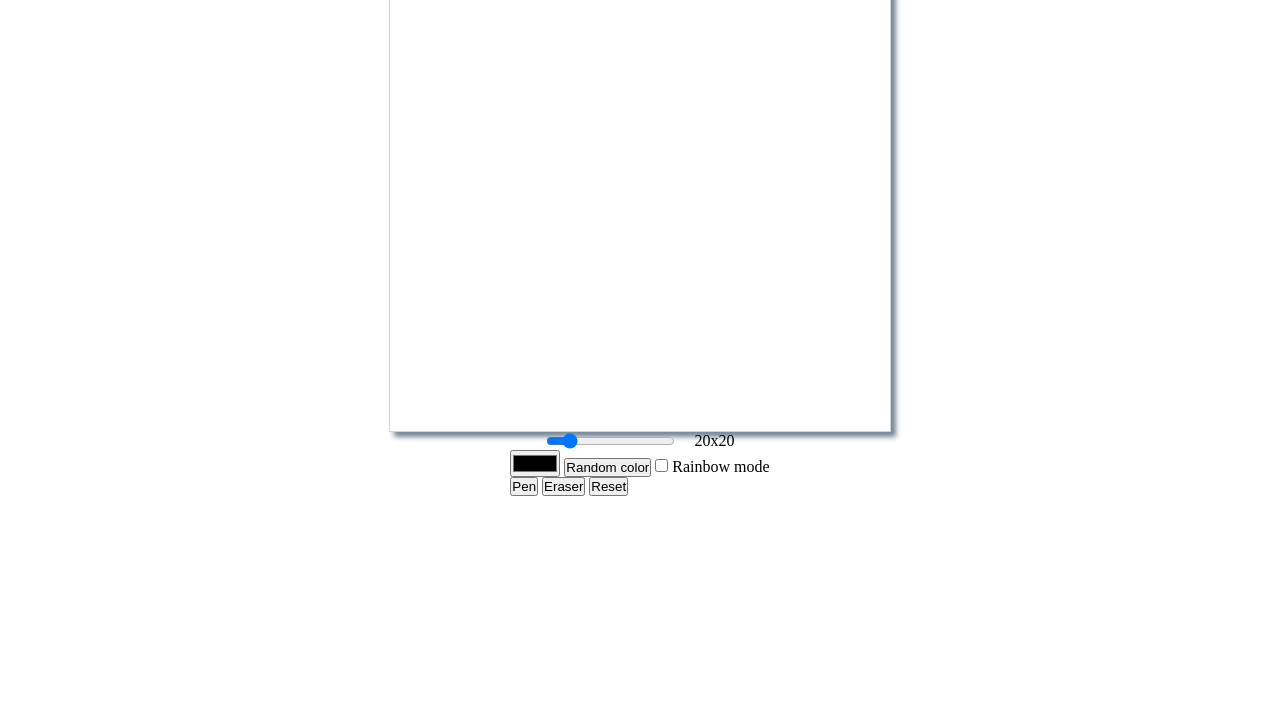
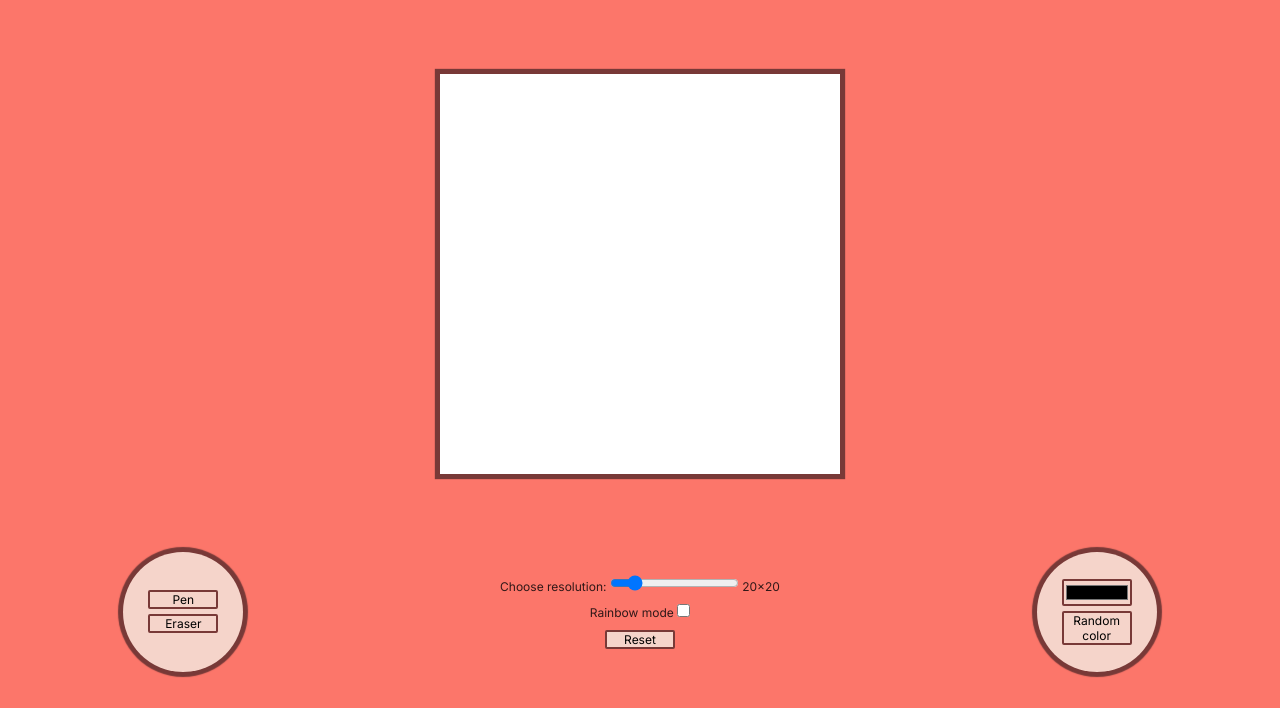
Before and after one commit to agiemza/etch-a-sketch, a plain HTML site: page index.html in a window 1280 px wide. Shown: the part 92-800 px from the top of the page. Drawn offline with Linux system fonts and the light colour scheme.

Commit message:
add etch a sketch looking styling

```diff
--- a/app.js
+++ b/app.js
@@ -52,12 +52,13 @@ function setEventListeners() {
 }
 
 function createGridElements(sideLength) {
-    settings.boxSide = `${500 / sideLength}px`
+    settings.boxSide = `${gridContainer.offsetWidth / sideLength}px`
     for (let i = 0; i < sideLength ** 2; i++) {
         const newElement = document.createElement("div")
         newElement.style.cssText = `
         width: ${settings.boxSide};
         height: ${settings.boxSide};
+        background-color: ${settings.canvasColor}
         `
         newElement.addEventListener("mouseover", handleMouseOver)
         newElement.addEventListener("mouseout", handleMouseLeave)
--- a/index.html
+++ b/index.html
@@ -17,20 +17,25 @@
         <section class="grid-container">
         </section>
         <section class="controls-container">
-            <div class="slider-container">
-                <input type="range" min="6" max="100" value="20" step="1" class="range-input">
-                <span class="current-range-container">20x20</span>
+            <div class="central-container">
+                <div class="slider-container">
+                    <label for="range">Choose resolution:</label>
+                    <input type="range" min="6" max="100" value="20" step="1" class="range-input" id="range">
+                    <span class="current-range-container">20x20</span>
+                </div>
+                <div class="rainbow-container">
+                    <label for="rainbow-mode">Rainbow mode</label>
+                    <input type="checkbox" class="rainbow-mode" id="rainbow-mode">
+                </div>
+                <button class="reset-button">Reset</button>
             </div>
-            <div class="color-picker-container">
+            <div class="color-container">
                 <input type="color" value="#000000" class="color-picker">
                 <button class="random-color">Random color</button>
-                <input type="checkbox" class="rainbow-mode" id="rainbow-mode">
-                <label for="rainbow-mode">Rainbow mode</label>
             </div>
             <div class="tools-container">
                 <button class="pen-button">Pen</button>
                 <button class="eraser-button">Eraser</button>
-                <button class="reset-button">Reset</button>
             </div>
         </section>
     </section>
--- a/style.css
+++ b/style.css
@@ -1,23 +1,35 @@
+@import url('https://fonts.googleapis.com/css2?family=Inter:wght@100;200;300;400;500;600;700;800;900&display=swap');
+
 * {
     padding: 0;
     margin: 0;
     box-sizing: border-box;
+    font-family: "Inter", sans-serif;
 }
 
 .root {
     display: flex;
     flex-direction: column;
+    justify-content: space-around;
     align-items: center;
+    min-height: 100vh;
+    color: #311818;
+    background-color: #fc766a;
+}
+
+.title {
+    font-weight: 500;
+    padding: 15px;
 }
 
 .grid-container {
     display: flex;
     flex-wrap: wrap;
-    width: 500px;
-    height: 500px;
-    border: 1px solid lightgray;
-    box-shadow: 5px 5px 5px lightslategray;
+    width: 400px;
+    height: 400px;
+    box-shadow: 0px 0px 1px 5px #783937;
     box-sizing: content-box;
+    margin: 5px;
 }
 
 .grid-container>* {
@@ -25,9 +37,54 @@
     user-select: none;
 }
 
-.slider-container {
+.controls-container {
     display: flex;
+    justify-content: space-around;
+    width: 100%;
+}
+
+.tools-container {
+    order: 1;
+    display: flex;
+    flex-direction: column;
+    align-items: center;
+    justify-content: center;
+}
+
+.central-container {
+    order: 2;
+    display: flex;
+    flex-direction: column;
     justify-content: center;
     align-items: center;
-    gap: 20px;
+    gap: 10px;
+    font-size: 12px;
+    width: 300px;
 }
+
+.color-container {
+    order: 3;
+    display: flex;
+    flex-direction: column;
+    justify-content: center;
+    align-items: center;
+}
+
+.tools-container,
+.color-container {
+    gap: 5px;
+    background-color: #f5d4ca;
+    width: 120px;
+    height: 120px;
+    border-radius: 50%;
+    box-shadow: 0px 0px 1px 5px #783937;
+    padding: 5px;
+}
+
+button, input[type=color] {
+    width: 70px;
+    font-size: 12px;
+    border: 2px solid #783937;
+    border-radius: 2px;
+    background-color: #f5d4ca;
+}
```
